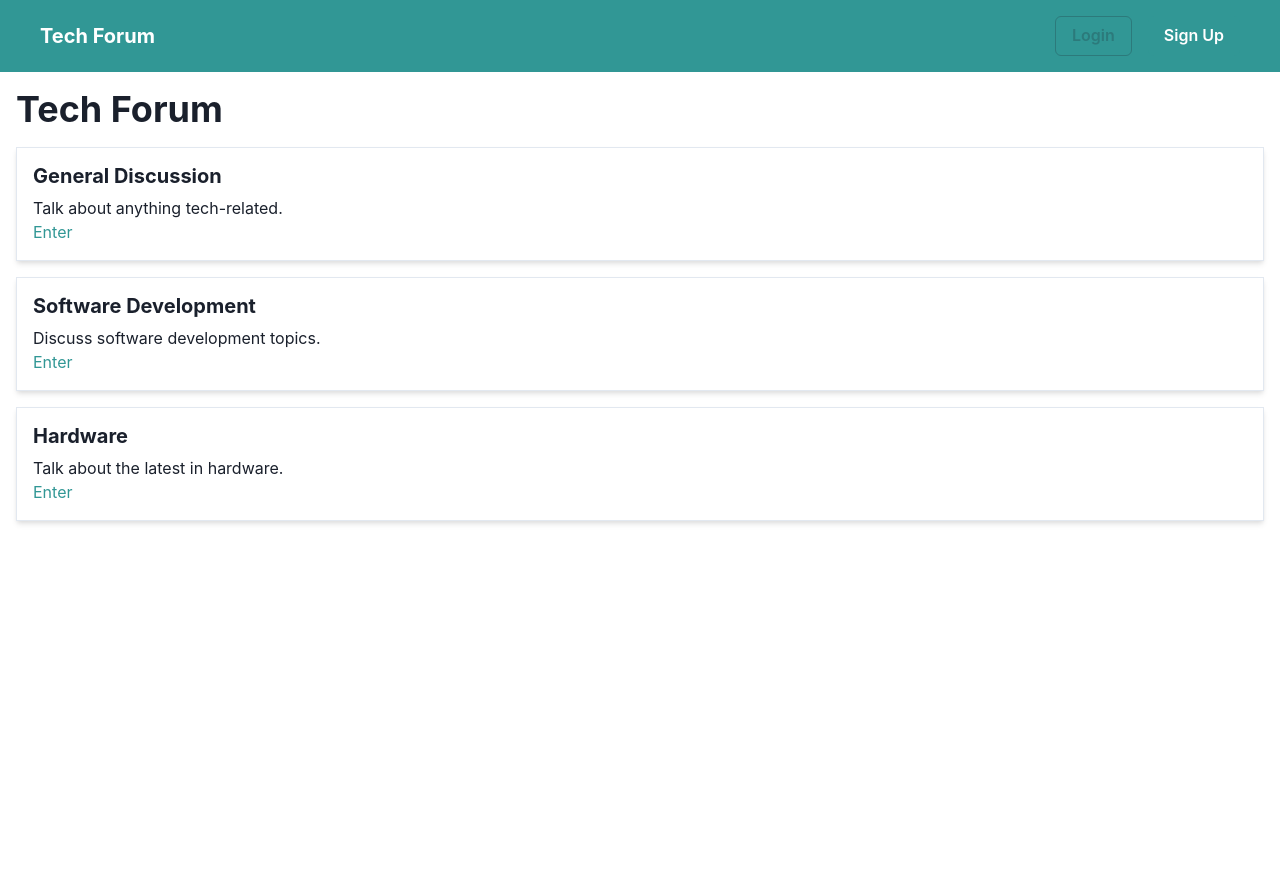
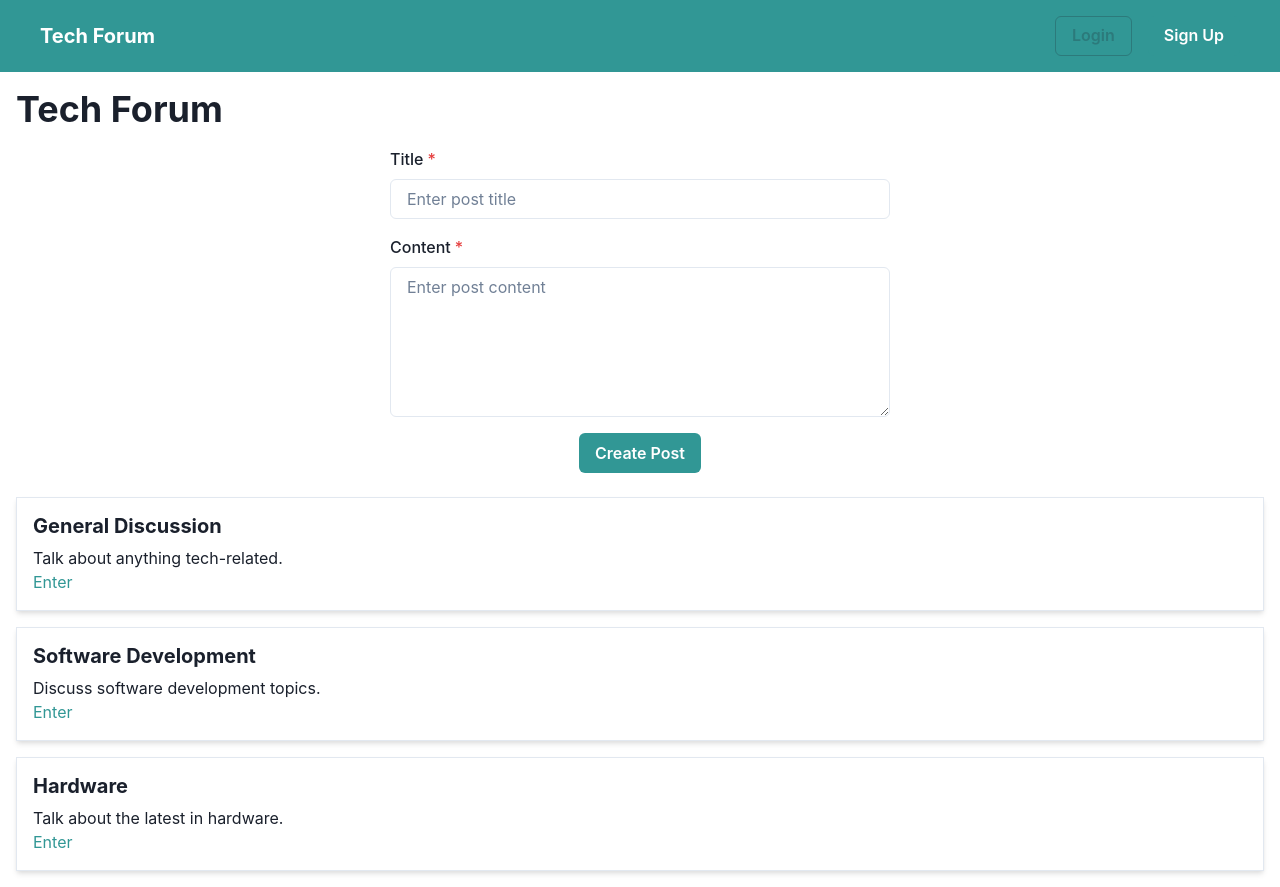
Before and after one commit to GPT-Engineer-App-Dev/forum-tech-exchange, a React (Vite) app: page /forum in a window 1280 px wide. Before the commit the page ends 800 px from the top, so only its background shows below. Built offline with nearby package versions, Linux system fonts and the light colour scheme.

Commit message:
Implement post creation functionality

```diff
--- /dev/null
+++ b/src/components/CreatePostForm.jsx
@@ -0,0 +1,78 @@
+import { useState } from 'react';
+import { Box, Button, FormControl, FormLabel, Input, Textarea, VStack, useToast } from "@chakra-ui/react";
+import { createPost } from '../services/api';
+
+const CreatePostForm = ({ onPostCreated }) => {
+  const [title, setTitle] = useState('');
+  const [content, setContent] = useState('');
+  const [isSubmitting, setIsSubmitting] = useState(false);
+  const toast = useToast();
+
+  const handleSubmit = async (e) => {
+    e.preventDefault();
+    if (!title.trim() || !content.trim()) {
+      toast({
+        title: "Error",
+        description: "Title and content are required",
+        status: "error",
+        duration: 3000,
+        isClosable: true,
+      });
+      return;
+    }
+
+    setIsSubmitting(true);
+    try {
+      const result = await createPost({ title, content });
+      toast({
+        title: "Success",
+        description: "Post created successfully",
+        status: "success",
+        duration: 3000,
+        isClosable: true,
+      });
+      setTitle('');
+      setContent('');
+      if (onPostCreated) onPostCreated(result.post);
+    } catch (error) {
+      toast({
+        title: "Error",
+        description: "Failed to create post",
+        status: "error",
+        duration: 3000,
+        isClosable: true,
+      });
+    } finally {
+      setIsSubmitting(false);
+    }
+  };
+
+  return (
+    <Box as="form" onSubmit={handleSubmit} width="100%" maxWidth="500px" margin="auto">
+      <VStack spacing={4}>
+        <FormControl isRequired>
+          <FormLabel>Title</FormLabel>
+          <Input
+            value={title}
+            onChange={(e) => setTitle(e.target.value)}
+            placeholder="Enter post title"
+          />
+        </FormControl>
+        <FormControl isRequired>
+          <FormLabel>Content</FormLabel>
+          <Textarea
+            value={content}
+            onChange={(e) => setContent(e.target.value)}
+            placeholder="Enter post content"
+            rows={6}
+          />
+        </FormControl>
+        <Button type="submit" colorScheme="teal" isLoading={isSubmitting} loadingText="Submitting">
+          Create Post
+        </Button>
+      </VStack>
+    </Box>
+  );
+};
+
+export default CreatePostForm;
--- a/src/pages/Forum.jsx
+++ b/src/pages/Forum.jsx
@@ -1,11 +1,26 @@
 import { Box, Heading, Text, VStack, Link as ChakraLink } from "@chakra-ui/react";
 import { Link } from "react-router-dom";
+import CreatePostForm from "../components/CreatePostForm";
+import { useState } from "react";
 
 const Forum = () => {
+  const [posts, setPosts] = useState([]);
+
+  const handleNewPost = (newPost) => {
+    setPosts([newPost, ...posts]);
+  };
+
   return (
     <Box p={4}>
       <Heading as="h1" size="xl" mb={4}>Tech Forum</Heading>
-      <VStack spacing={4} align="stretch">
+      <CreatePostForm onPostCreated={handleNewPost} />
+      <VStack spacing={4} align="stretch" mt={6}>
+        {posts.map((post, index) => (
+          <Box key={index} p={4} shadow="md" borderWidth="1px">
+            <Heading as="h3" size="md">{post.title}</Heading>
+            <Text mt={2}>{post.content}</Text>
+          </Box>
+        ))}
         <Box p={4} shadow="md" borderWidth="1px">
           <Heading as="h2" size="md">General Discussion</Heading>
           <Text mt={2}>Talk about anything tech-related.</Text>
--- a/src/services/api.js
+++ b/src/services/api.js
@@ -13,3 +13,16 @@ export const registerUser = async (userData) => {
     }, 1000); // Simulate network delay
   });
 };
+
+export const createPost = async (postData) => {
+  return new Promise((resolve) => {
+    setTimeout(() => {
+      const newPost = {
+        id: Date.now(),
+        ...postData,
+        createdAt: new Date().toISOString(),
+      };
+      resolve({ success: true, post: newPost });
+    }, 1000);
+  });
+};
```
